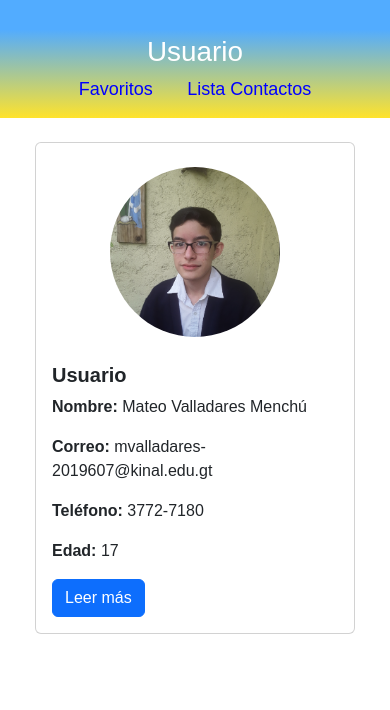
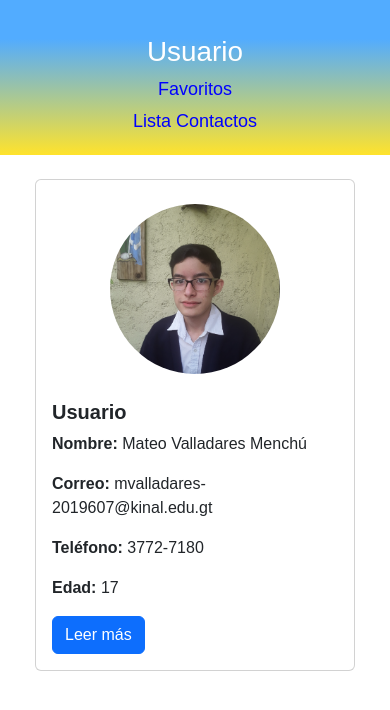
Before and after one commit to mvalladares-2019607/PS-AgendaWeb, a plain HTML site: page assets/pages/user.html in a window 390 px wide. Drawn offline with nearby package versions, Linux system fonts and the light colour scheme.

Commit message:
se agregó un cambio al diseño responsive de usuario

```diff
--- a/assets/styles/styles4.css
+++ b/assets/styles/styles4.css
@@ -44,4 +44,11 @@ background-image: linear-gradient(180deg, #52ACFF 25%, #FFE32C 100%);
         margin: 0;
         padding: 0;
       }
+      nav a {
+        display: block;
+        margin: 5px 0;
+      }
+      .table {
+        font-size: 14px;
+      }
 }
```
